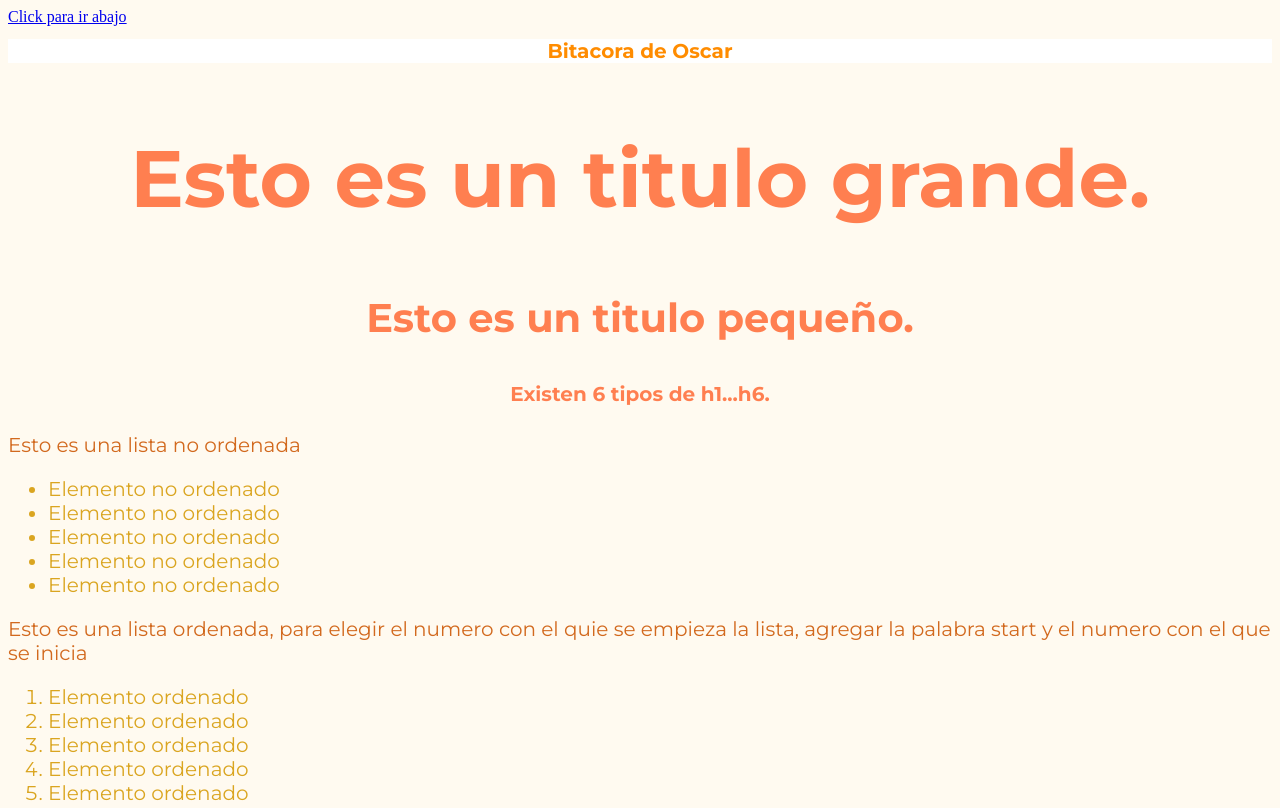
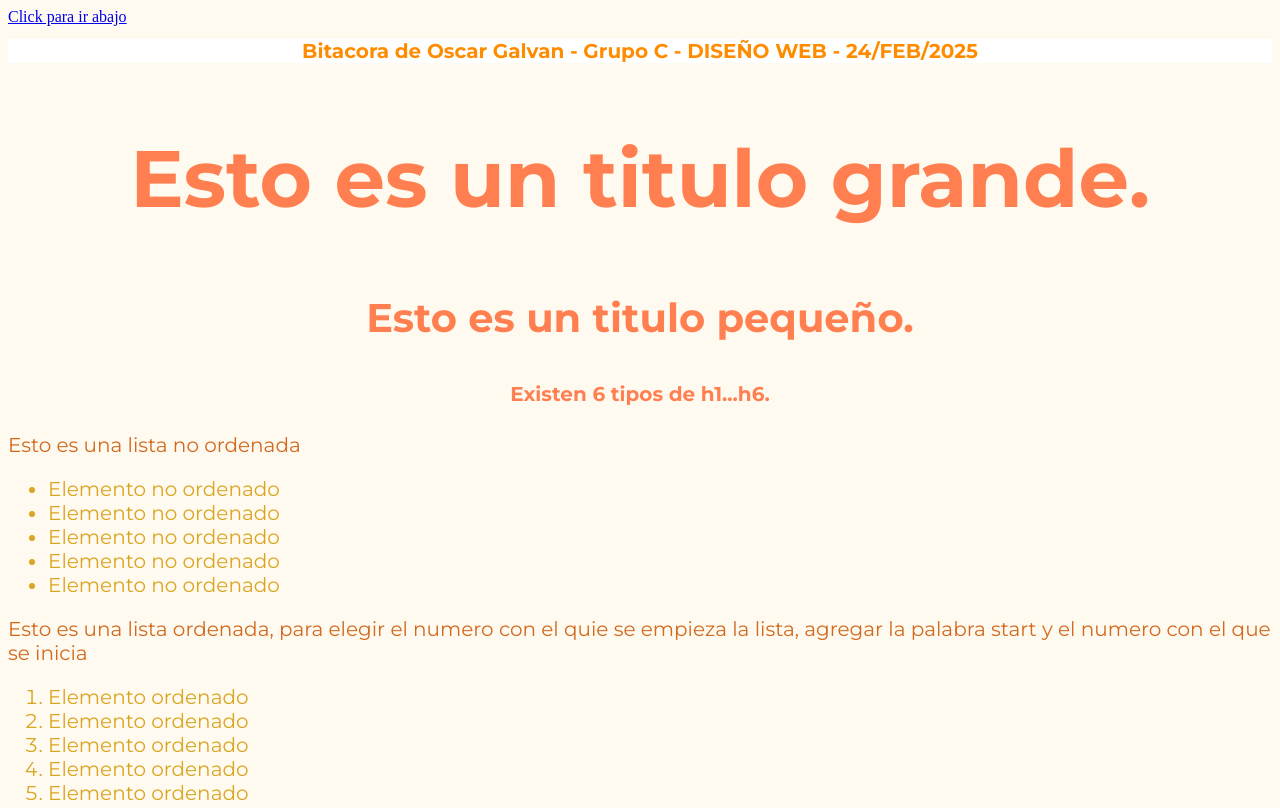
Before and after one commit to OscarGalvan-216296/web, a plain HTML site: page index.html in a window 1280 px wide. Shown: the top 808 px of the page. Drawn offline with Linux system fonts and the light colour scheme.

Commit message:
index.html

```diff
--- a/index.html
+++ b/index.html
@@ -116,7 +116,7 @@
         <a href="abajo">Click para ir abajo</a>
         </header>
 
-    <h1>Bitacora de Oscar</h1>
+    <h1>Bitacora de Oscar Galvan - Grupo C - DISEÑO WEB - 24/FEB/2025</h1>
         <h2>Esto es un titulo grande.</h2>
         <h3>Esto es un titulo pequeño.</h3>
         <h4>Existen 6 tipos de h1...h6.</h4>
```
